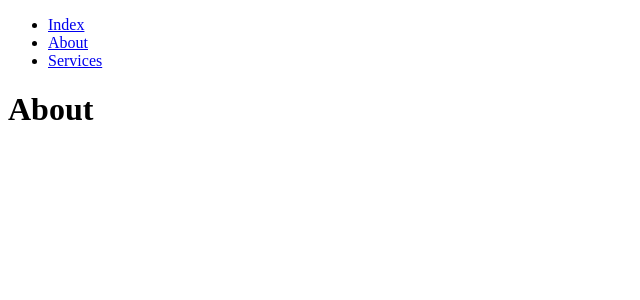
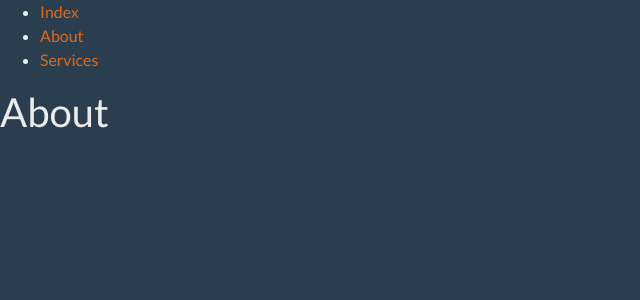
Before and after one commit to jimmy404/NextJsBasics, a Next.js app: page /about in a window 1280 px wide. Shown: the top 300 px of the page, without its empty margins (0-640 px from the left). Built offline with nearby package versions, Linux system fonts and the light colour scheme.

Commit message:
Adds container to render navigation - page head - styles - in about

```diff
--- a/pages/about.js
+++ b/pages/about.js
@@ -1,11 +1,10 @@
-import Navigation from '../components/Navigation';
+import Container from '../components/Container';
 
 const About = () => {
   return (
-    <div>
-      <Navigation />
+    <Container>
       <h1>About</h1>
-    </div>
+    </Container>
   );
 };
 
```
